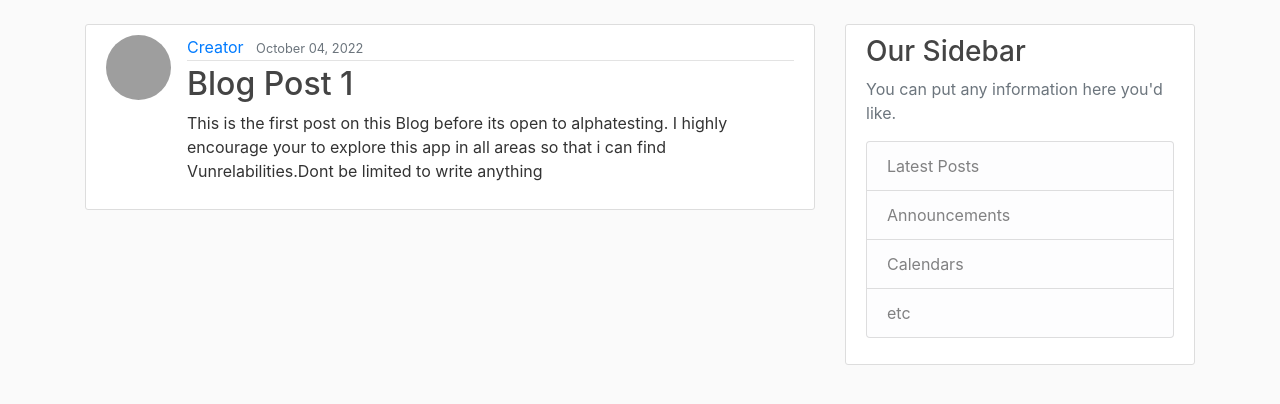
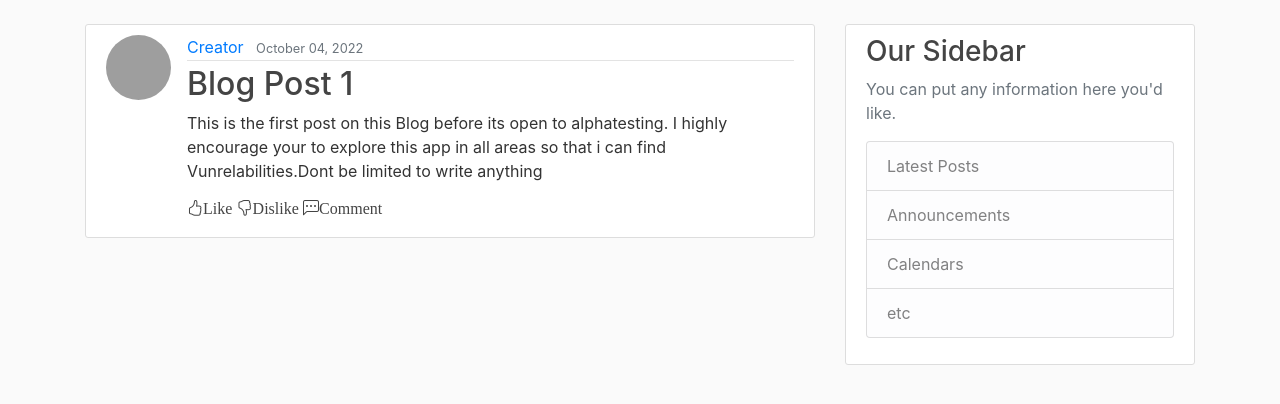
Before and after one commit to Ngeti258/Blog-App, a Django app: page / in a window 1280 px wide. Shown: the part 56-460 px from the top of the page. Run offline with Django 3.2, Linux system fonts and the light colour scheme; data comes from the database, SQL or seed files in the repository; some libraries are stand-ins or nearby versions; grey boxes are pictures that could not be loaded.

Commit message:
added bootsratp and font-awesome links

```diff
--- a/blog/templates/blog/home.html
+++ b/blog/templates/blog/home.html
@@ -1,6 +1,10 @@
 {% extends  "blog/base.html"%}
 {% block content %}
     {%for post in posts%}
+    <link rel="stylesheet" href="https://cdn.jsdelivr.net/npm/bootstrap-icons@1.9.1/font/bootstrap-icons.css">
+    <link rel="stylesheet" href="https://cdnjs.cloudflare.com/ajax/libs/font-awesome/4.7.0/css/font-awesome.min.css">
+    <script src="https://use.fontawesome.com/your-embed-code.js"></script>
+
     <article class="media content-section">
       <img class='rounded-circle article-img'src="{{post.author.profile.image.url}}">
         <div class="media-body">
@@ -10,8 +14,18 @@
           </div>
           <h2><a class="article-title" href="{% url 'post-detail' post.id%}">{{ post.title }}</a></h2>
           <p class="article-content">{{ post.content }}</p>
+          <h6><div class="icons" >
+          <i class="fa bi bi-hand-thumbs-up" onclick="thumbsupClick(this)">Like</i>
+          <i class="fa bi bi-hand-thumbs-down">Dislike</i>
+          <i class="fa bi bi-chat-left-dots">Comment</i>
+          <script >
+            thumbsupClick=(icon)=>{
+              icon.classList.toggle('fa bi bi-hand-thumbs-up-fill')
+          }
+          </script>
+        </div></h6>
         </div>
-      </article>
+
 
     {% endfor %}
     {% if is_paginated %}
```
